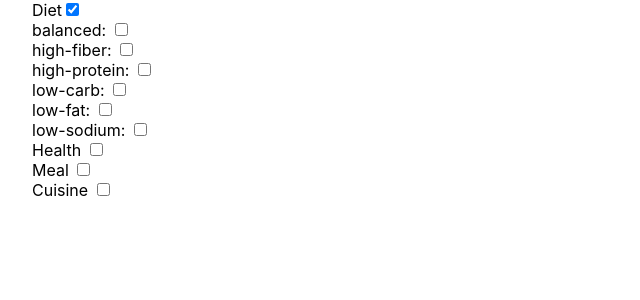
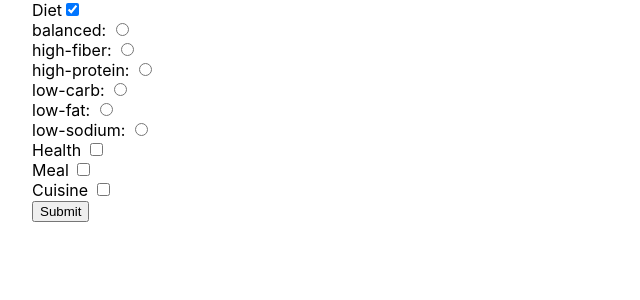
Before and after one commit to Chrisdocs/mealgen, a Next.js app: page / in a window 1280 px wide. Both pictures are taken after a click on the checkbox 72 px from the left and 9 px from the top of the page. Shown: the top 300 px of the page, without its empty margins (0-640 px from the left). Built offline with nearby package versions, Linux system fonts and the light colour scheme.

Commit message:
changed item checklists to radio style

```diff
--- a/components/Search.tsx
+++ b/components/Search.tsx
@@ -1,15 +1,16 @@
-import { useState } from "react";
+import React, { useState } from "react";
 
 export default function Search() {
+
   const [dietIsChecked, setDietIsChecked] = useState(false);
   const [healthIsChecked, setHealthIsChecked] = useState(false);
   const [mealIsChecked, setMealIsChecked] = useState(false);
   const [cuisineIsChecked, setCuisineIsChecked] = useState(false);
 
-  const [diet, setDiet] = useState("");
-  const [health, setHealth] = useState("");
-  const [meal, setMeal] = useState("");
-  const [cuisine, setCuisine] = useState("");
+  const [diet, setDiet] = useState(null);
+  const [health, setHealth] = useState(null);
+  const [meal, setMeal] = useState(null);
+  const [cuisine, setCuisine] = useState(null);
 
   function handleDietIsChecked() {
     if (dietIsChecked === false) {
@@ -118,9 +119,38 @@ export default function Search() {
     "world",
   ];
 
+  function handleSubmit(e: React.FormEvent<HTMLFormElement>) {
+		e.preventDefault();
+
+    if (dietIsChecked === true) {
+      setDiet(diet);
+    } else {
+      setDiet(null);
+    }
+    if (healthIsChecked === true) {
+      setHealth(health);
+    } else {
+      setHealth(null);
+    }
+    if (mealIsChecked === true) {
+      setMeal(meal);
+    } else {
+      setMeal(null);
+    }
+    if (cuisineIsChecked === true) {
+      setCuisine(cuisine);
+    } else {
+      setCuisine(null);
+    }
+  }
+
+	// TODO: some items can have multiple values in the request, so we need to handle that.  It requires a separate call string ie &cuisine=american&cuisine=french.
+
   return (
     <div>
-      <form>
+      <form
+				onSubmit={handleSubmit}
+			>
         <div>
           <label htmlFor="Diet">Diet</label>
           <input
@@ -134,7 +164,7 @@ export default function Search() {
                 return (
                   <div>
                     <label htmlFor={item}>{item}: </label>
-                    <input type="checkbox" id={item} name={item} />
+                    <input type="radio" id={item} name="dietItems" />
                   </div>
                 );
               })
@@ -154,7 +184,7 @@ export default function Search() {
                 return (
                   <div>
                     <label htmlFor={item}>{item}: </label>
-                    <input type="checkbox" id={item} name={item} />
+                    <input type="radio" id={item} name="healthItems" />
                   </div>
                 );
               })
@@ -174,7 +204,7 @@ export default function Search() {
                 return (
                   <div>
                     <label htmlFor={item}>{item}: </label>
-                    <input type="checkbox" id={item} name={item} />
+                    <input type="radio" id={item} name="mealItems" />
                   </div>
                 );
               })
@@ -194,12 +224,14 @@ export default function Search() {
                 return (
                   <div>
                     <label htmlFor={item}>{item}: </label>
-                    <input type="checkbox" id={item} name={item} />
+                    <input type="radio" id={item} name="cuisineItems" />
                   </div>
                 );
               })
             : null}
         </div>
+
+        <button type="submit">Submit</button>
       </form>
     </div>
   );
```
